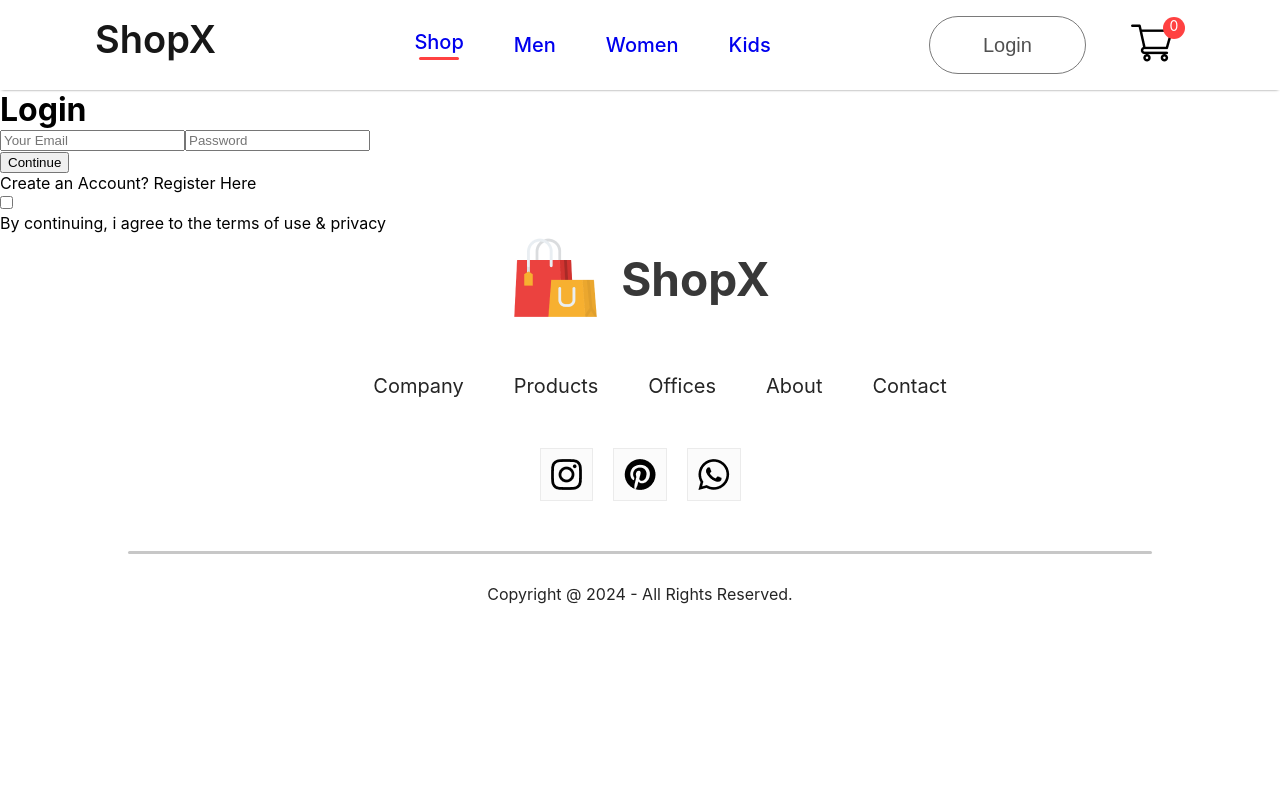
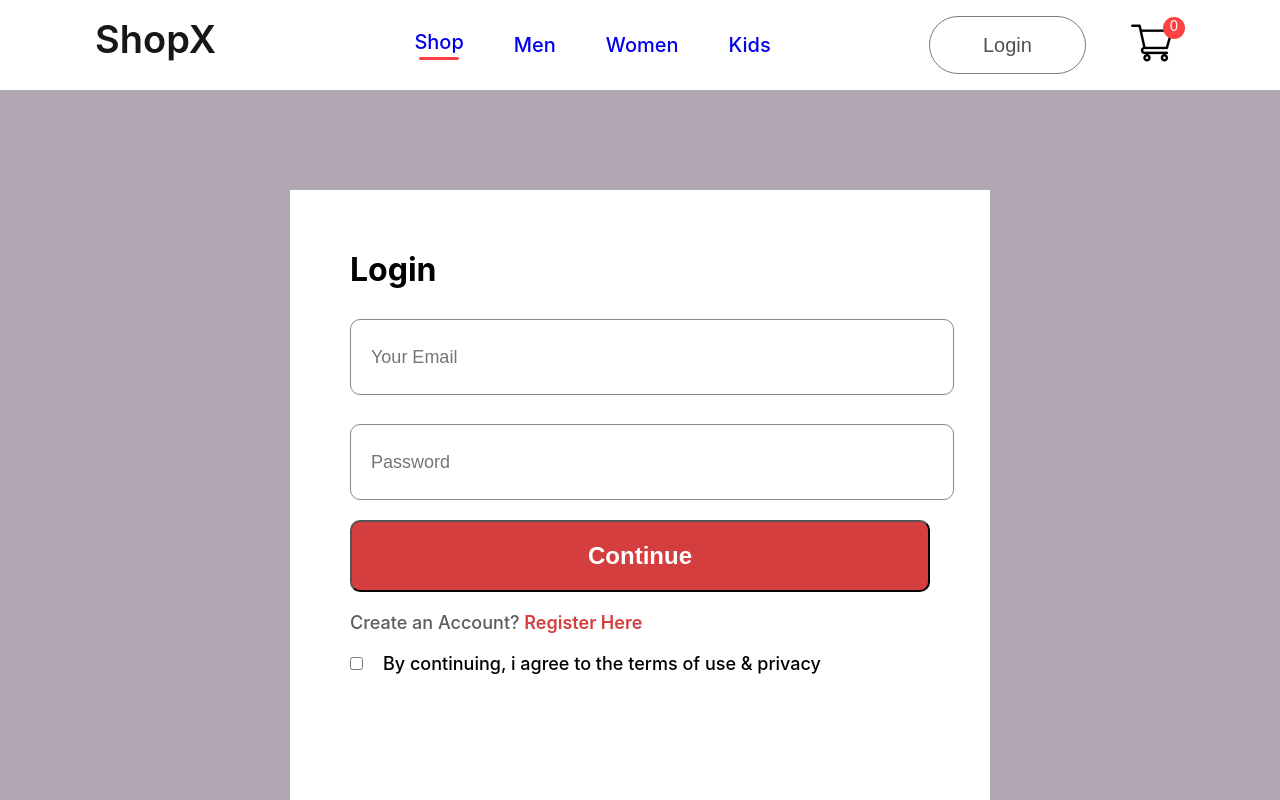
Before and after one commit to Bratpfanne92/backendModulFinalProject, a React (Vite) app in the folder frontend/: page /login in a window 1280 px wide. Shown: the top 800 px of the page. Built offline with nearby package versions, Linux system fonts and the light colour scheme; no server answers.

Commit message:
LoginSignUp.jsx edit: Login,SignUp page designed

```diff
--- a/frontend/src/Pages/CSS/LoginSignUp.css
+++ b/frontend/src/Pages/CSS/LoginSignUp.css
@@ -0,0 +1,64 @@
+.loginsignup {
+  width: 100%;
+
+  height: 80vh;
+  background: #b3a6b3;
+  padding-top: 100px;
+}
+.loginsignup-container {
+  width: 580px;
+  margin: auto;
+  height: 600px;
+  background: white;
+  padding: 40px 60px;
+}
+.loginsignup-container h1 {
+  margin: 20px 0px;
+}
+.loginsignup-fields {
+  margin-top: 30px;
+  display: flex;
+  flex-direction: column;
+  gap: 29px;
+}
+.loginsignup-fields input {
+  padding-left: 20px;
+  border-radius: 10px;
+  border: 1px solid #88898a;
+  height: 72px;
+  outline: none;
+  width: 100%;
+  color: #5c5c5c;
+  font-size: 18px;
+}
+.loginsignup-container button {
+  border-radius: 10px;
+  width: 580px;
+  height: 72px;
+  background: #d53e3e;
+  color: white;
+  font-size: 24px;
+  font-weight: 600;
+  cursor: pointer;
+  outline: none;
+  margin-top: 20px;
+}
+.loginsignup-login {
+  margin-top: 20px;
+  color: #5c5c5c;
+  font-size: 18px;
+  font-weight: 500;
+}
+.loginsignup-login span {
+  color: #d53e3e;
+  cursor: pointer;
+  font-weight: 600;
+}
+.loginsignup-agree {
+  display: flex;
+  gap: 20px;
+  margin-top: 20px;
+  align-items: center;
+  font-size: 18px;
+  font-weight: 500;
+}
--- a/frontend/src/Pages/LoginSignUp.jsx
+++ b/frontend/src/Pages/LoginSignUp.jsx
@@ -105,7 +105,7 @@
         </button>
         {state === "Sign Up" ? (
           <p className="loginsignup-login">
-            Already have an Account?{" "}
+            Already have an Account?
             <span
               onClick={() => {
                 setState("Login");
```
